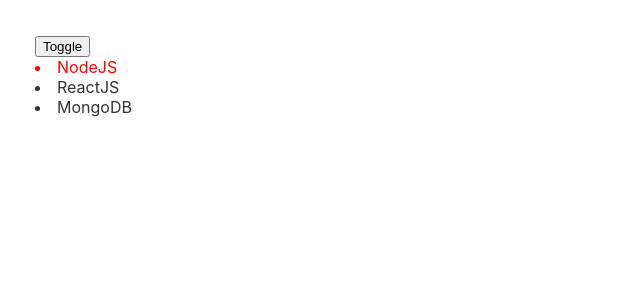
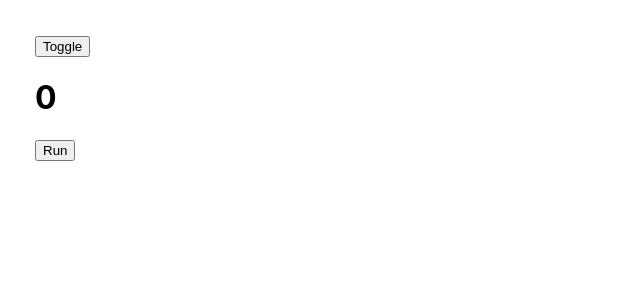
Before and after one commit to Kakakick/tiktok_F8, a React (Create React App) app: page / in a window 1280 px wide. Both pictures are taken after a click on the button "Toggle". Shown: the top 300 px of the page, without its empty margins (0-640 px from the left). Built offline with nearby package versions, Linux system fonts and the light colour scheme.

Commit message:
useLayoutEffect

```diff
--- a/src/Content.js
+++ b/src/Content.js
@@ -1,72 +1,38 @@
 
-import { useEffect, useState } from "react"
+import { useEffect, useState, useLayoutEffect } from "react"
 
 
-// 1. useEffect(callback)
-// - Gọi callback mỗi lần khi component re-render
-// - Gọi callback sau khi component thêm element vào DOM
+// useEffect
+// 1. Cập nhật lại state
+// 2. Cập nhật lại Dom (mutated)
+// 3. Render lại UI
+// 4. Gọi clean up nếu deps thay đổi
+// 4. Gọi useEffect callback
 
-// 2. useEffect(callback, [])
-// - Gọi callback đúng 1 lần sau khi component mounted
+// useLayoutEffect
+// 1. Cập nhật lại state
+// 2. Cập nhật lại Dom (mutated)
+// 3. Gọi cleanup nếu deps thay đổi (sync)
+// 4. Gọi useLayoutEffect callback (sync)
+// 5. Render lại UI
+function Content() {
+    const [count, setCount] = useState(0);
 
-// 3. useEffect(callback, [deps])
-// - Gọi callback sau mỗi lần deps thay đổi
+    console.log(count);
 
-//--------
-// => tất cả callback đều đc gọi sau khi component mounted lần đầu tiên
-// => Cleanup function luôn đc gọi trước khi component unmouted
-// => Cleanup function luôn đc gọi trước khi callback được gọi (trừ lần mounted)
+    useLayoutEffect(() => {
+        if (count === 4)
+            setCount(0);
+    }, [count])
 
-const lessons = [
-    {
-        id: 1,
-        name: 'NodeJS'
-    },
-    {
-        id: 2,
-        name: 'ReactJS'
-    },
-    {
-        id: 3,
-        name: 'MongoDB'
+    const handleRun = () => {
+        setCount(count + 1);
     }
-]
-
-function Content() {
-    const [lessonId, setLessonId] = useState(1);
-
-    useEffect(() => {
-
-        const handleComment = ({ detail }) => {
-            console.log(detail);
-        }
-
-        window.addEventListener(`lesson-${lessonId}`, handleComment);
-
-        return () => (
-            window.removeEventListener(`lesson-${lessonId}`, handleComment)
-        )
-    }, [lessonId])
 
     return (
         <div>
-            {
-                lessons.map(lesson => (
-                    <li
-                        key={lesson.id}
-                        style={
-                            {
-                                color: lessonId === lesson.id ?
-                                    'red' :
-                                    '#333'
-                            }
-                        }
-                        onClick={() => setLessonId(lesson.id)}
-                    >
-                        {lesson.name}
-                    </li>
-                ))
-            }
+            <h1>{count}</h1>
+            <button onClick={handleRun}>Run</button>
         </div>
     )
 }
```
